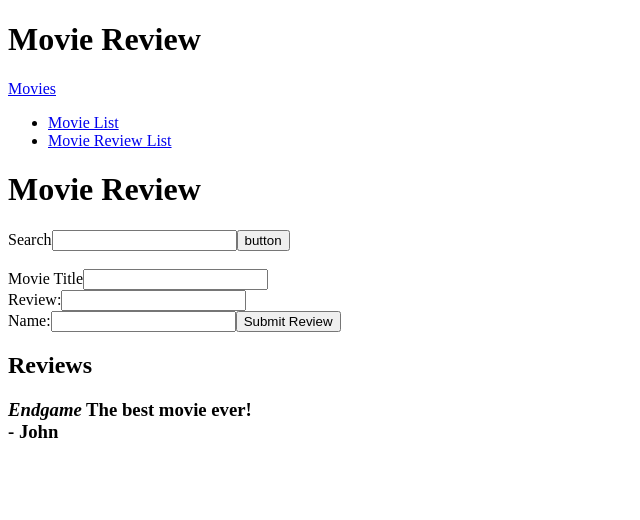
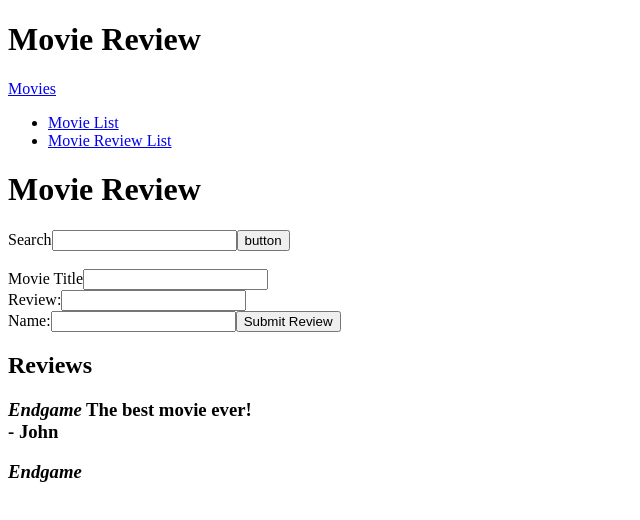
Before and after one commit to jasminealee/movie-review, an Angular app: page /reviews/1 in a window 1280 px wide. Shown: the top 520 px of the page, without its empty margins (0-640 px from the left). Built offline with nearby package versions, Linux system fonts and the light colour scheme.

Commit message:
add attempt at modifying information between routes in different files. Attempting to allow click on movie name in review-specific-movie.component.html take user back to movie list page

```diff
--- /dev/null
+++ b/src/app/mock.movies.ts
@@ -0,0 +1,3 @@
+movies: Movie[] = [
+  new Movie(["The best movie ever!"], 1)
+];
--- a/src/app/mock.reviews.ts
+++ b/src/app/mock.reviews.ts
@@ -0,0 +1,3 @@
+reviews: Review[] = [
+  new Review("Endgame", "The best movie ever!", "John", 1)
+];
--- a/src/app/movie-list/movie-list.component.ts
+++ b/src/app/movie-list/movie-list.component.ts
@@ -1,6 +1,7 @@
 import { Component } from '@angular/core';
 import { Review } from '../review.model';
 import { Router } from '@angular/router';
+import { Movie } from '../movie.model';
 
 @Component({
   selector: 'app-movie-list',
@@ -15,6 +16,11 @@ export class MovieListComponent  {
   reviews: Review[] = [
     new Review("Endgame", "The best movie ever!", "John", 1)
   ];
+
+  movies: Movie[] = [
+    new Movie(["The best movie ever!"], 1)
+  ];
+
   goToDetailPage(clickedReview: Review) {
     this.router.navigate(['reviews', clickedReview.id]);
 
--- a/src/app/review-specific-movie/review-specific-movie.component.html
+++ b/src/app/review-specific-movie/review-specific-movie.component.html
@@ -15,6 +15,10 @@
 <button class="btn btn-outline-info btn-md" (click)="addReview(title.value, thoughts.value)">Submit Review</button>
 <br>
 <h2>Reviews</h2>
-<div *ngFor="let review of reviews">
+<div *ngFor="let review of reviews" (click)="goToDetailPage(review)" class="panel panel-default">
     <h3><em>{{review.title}}</em> {{review.thoughts}} <br> - {{review.name}}</h3>
 </div>
+<div *ngFor="let review of reviews" (click)="goToDetailPage(movie)" class="panel panel-default">
+  <div class="panel-body">
+    <h3><em>{{review.title}}</em></h3>
+</div>
--- a/src/app/review-specific-movie/review-specific-movie.component.ts
+++ b/src/app/review-specific-movie/review-specific-movie.component.ts
@@ -14,6 +14,7 @@ export class ReviewSpecificMovieComponent {
   reviews: Review[] = [
     new Review("Endgame", "The best movie ever!", "John", 1)
   ];
+
   goToDetailPage(clickedReview: Review) {
     this.router.navigate(['reviews', clickedReview.id]);
 
```
